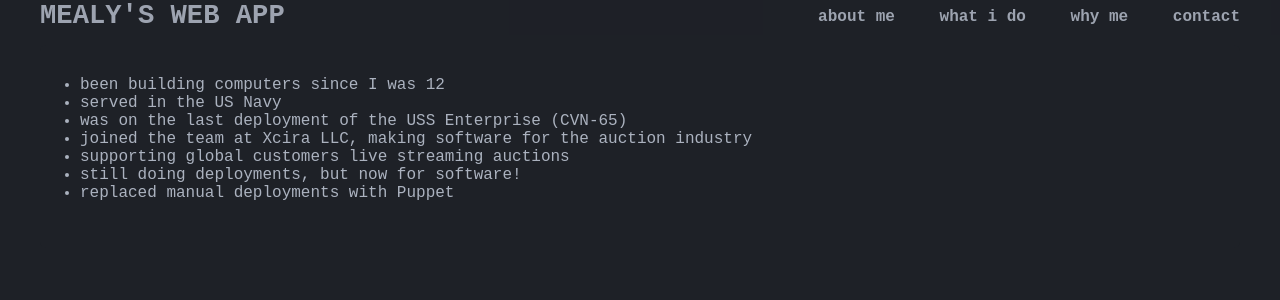
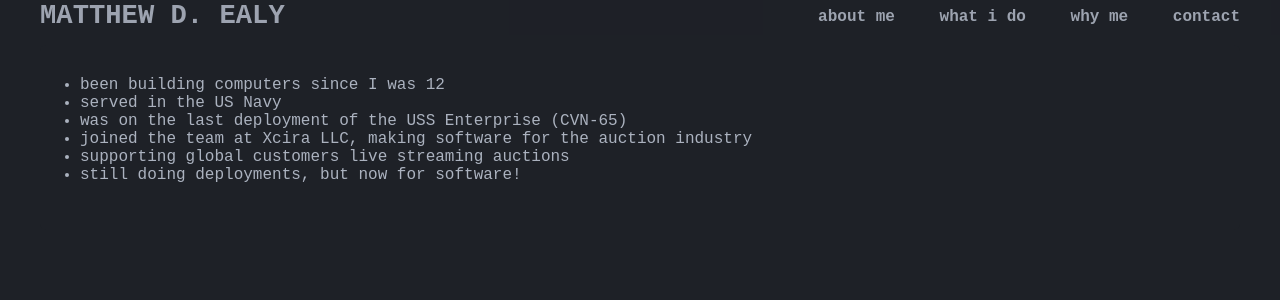
Before and after one commit to free-meal/personal-site, a Flask app: page / in a window 1280 px wide. Shown: the top 300 px of the page. Run offline with Flask 2, Linux system fonts and the light colour scheme.

Commit message:
trimming about

```diff
--- a/templates/about.html
+++ b/templates/about.html
@@ -9,8 +9,6 @@
             <li>joined the team at Xcira LLC, making software for the auction industry</li>
             <li>supporting global customers live streaming auctions</li>
             <li>still doing deployments, but now for software!</li>
-            <li>replaced manual deployments with Puppet</li>
-
         </ul>
     </div>
 {%  endblock %}
--- a/templates/layout.html
+++ b/templates/layout.html
@@ -1,7 +1,7 @@
 <!DOCTYPE html>
 <html lang="en">
 <head>
-    <title>Something </title>
+    <title>Matthew Ealy</title>
     <link rel="icon" href="{{ url_for('favicon') }}">
     <link rel="stylesheet" href="{{ url_for('static', filename='css/main.css') }}">
 
@@ -9,7 +9,7 @@
 <body>
 <header>
     <div class="container">
-        <h1 class="banner">Mealy's Web App</h1>
+        <h1 class="banner">Matthew D. Ealy</h1>
         <strong><nav>
             <ul class="menu">
                 <li><a href="{{ url_for('about_page') }}">about me</a></li>
```
